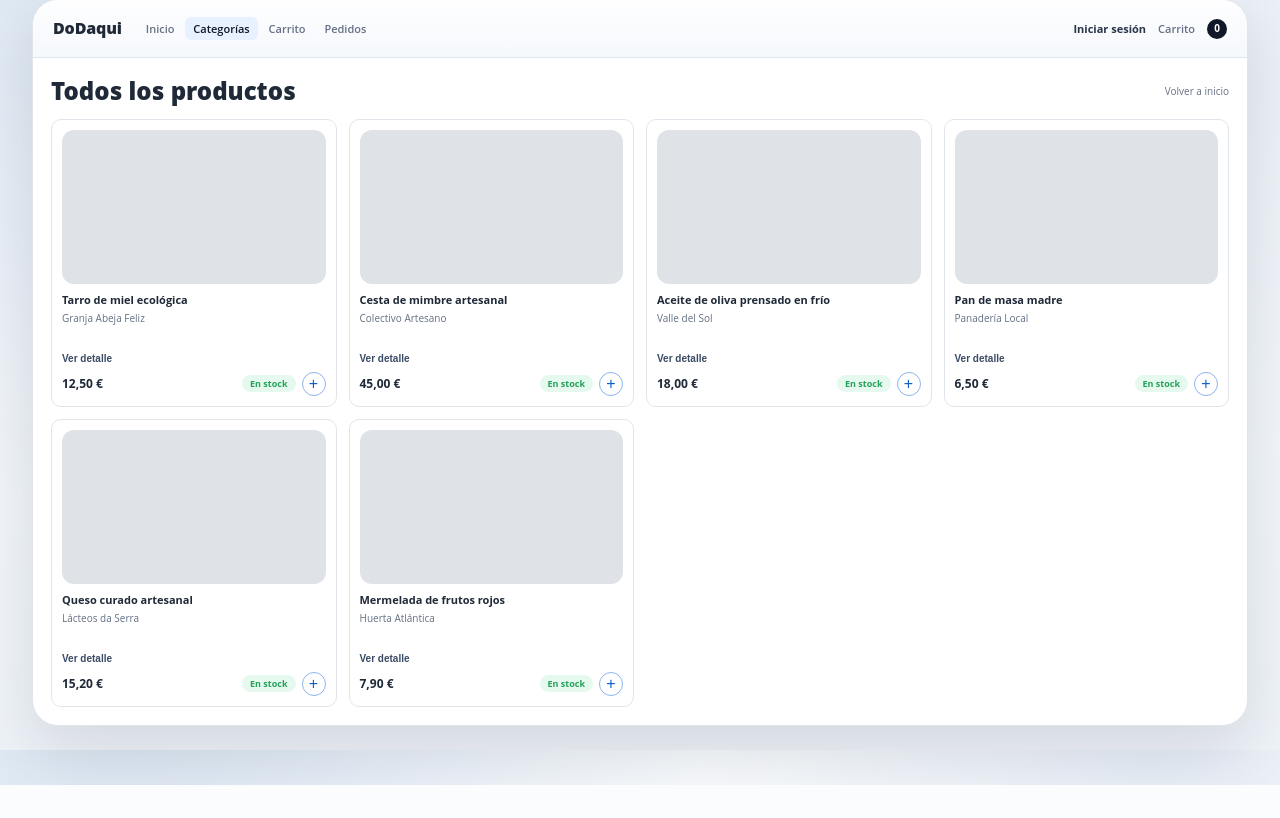
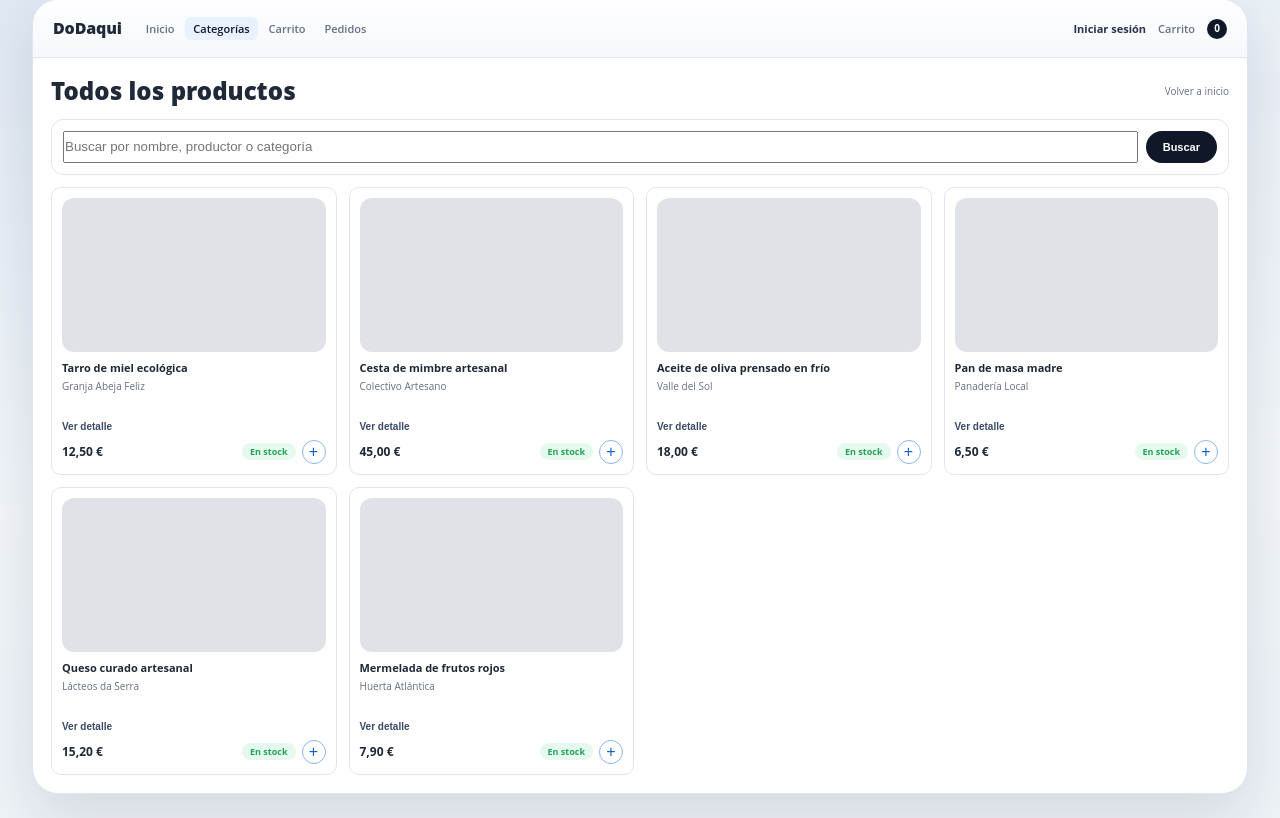
Before and after one commit to rodrigosambadesaa/DoDaqui, a PHP site: page /products.php in a window 1280 px wide. Shown: the part 15-833 px from the top of the page. Before the commit the page ends 800 px from the top, so only its background shows below. Run offline with PHP 8.4, Linux system fonts and the light colour scheme.

Commit message:
feat(products): añadir buscador en interfaz de catálogo

```diff
--- a/backend/public/products.php
+++ b/backend/public/products.php
@@ -131,6 +131,20 @@ if ($queryLower !== '') {
                         </h2>
                         <a href="/home.php" class="muted-xs">Volver a inicio</a>
                     </div>
+
+                    <form method="get" class="box" style="margin-bottom: 12px; display: grid; grid-template-columns: 1fr auto; gap: 8px;">
+                        <?php if ($category !== ''): ?>
+                            <input type="hidden" name="categoria" value="<?php echo safe($category); ?>">
+                        <?php endif; ?>
+                        <input
+                            type="search"
+                            name="q"
+                            placeholder="Buscar por nombre, productor o categoría"
+                            value="<?php echo safe($query); ?>"
+                            aria-label="Buscar en catálogo">
+                        <button class="btn btn-dark" type="submit">Buscar</button>
+                    </form>
+
                     <div class="catalog-grid">
                         <?php foreach ($filteredProducts as $product): ?>
                             <article class="product-card" data-id="<?php echo safe($product['id']); ?>" data-name="<?php echo safe($product['name']); ?>" data-origin="<?php echo safe($product['meta']); ?>" data-price="<?php echo safe($product['price']); ?>" data-summary="<?php echo safe($product['summary']); ?>">
```
